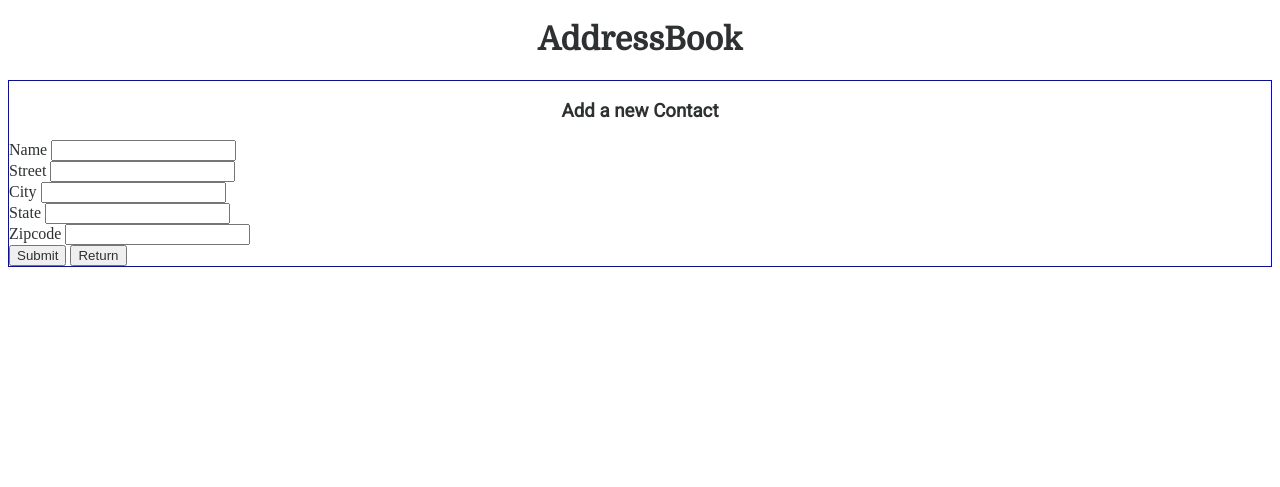
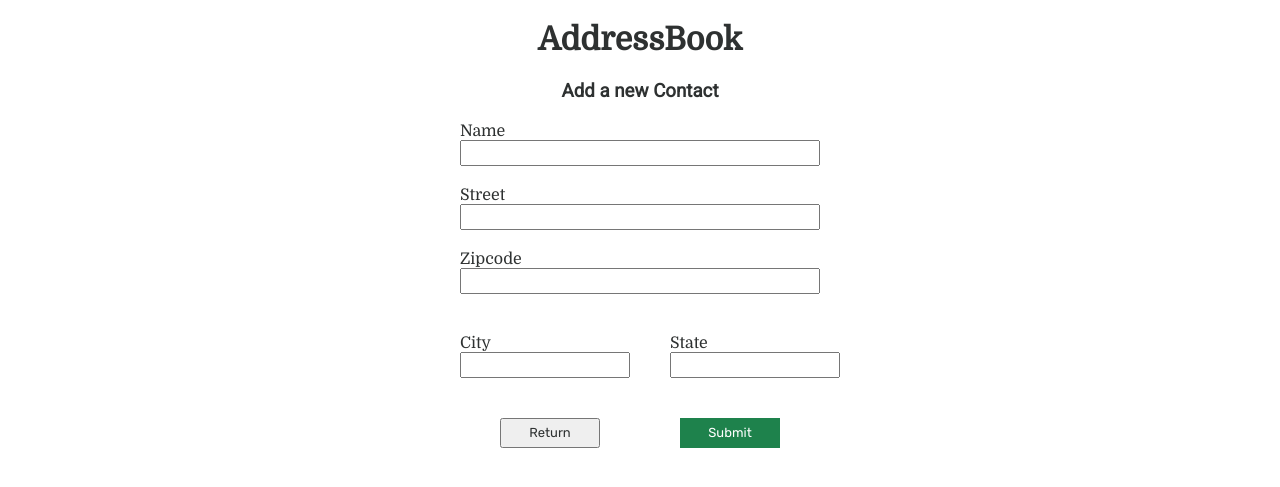
Before and after one commit to brucekchung/addressbook, a Flask app: page /addcontact in a window 1280 px wide. Shown: the top 487 px of the page. Run offline with Flask 2, Linux system fonts and the light colour scheme.

Commit message:
Style add contacts

```diff
--- a/application/static/styles/styles.css
+++ b/application/static/styles/styles.css
@@ -32,8 +32,15 @@ button:hover {
   font-size: 13px;
 }
 
-.add-contact-link {
+.add-contact-link,
+.return-link {
   text-decoration: none;
+}
+
+.button-wrapper {
+  padding: 20px;
+  display: flex;
+  justify-content: space-around;
 }
 
 .contacts-list {
@@ -50,6 +57,10 @@ button:hover {
   border-bottom: 1px solid #dadfe1;
   border-top: 1px solid ghostwhite;
   padding: 0 10px;
+}
+
+.contact:hover {
+  background: #dadfe1;
 }
 
 .contact-header {
@@ -90,10 +101,45 @@ button:hover {
 }
 
 .add-contact {
-  border: 1px solid blue;
+  width: 400px;
+  margin: 0 auto;
+}
+
+.label {
+  font-family: 'Domine', serif;
+}
+
+.form-input {
+  font-family: 'Roboto', sans-serif;
+  font-size: 14px;
+  padding: 3px;
+}
+
+.contact-form {
+  display: flex;
+  flex-direction: column;
+  margin: 20px;
+}
+
+.input-wrapper {
+  display: flex;
 }
 
 .add-contact h3 {
   text-align: center;
   font-family: 'Roboto', sans-serif;
 }
+
+.return-button,
+.add-button {
+  height: 30px;
+  width: 100px;
+  font-family: 'Rubik';
+  font-size: 13px;
+}
+
+.add-button {
+  background: #1e824c;
+  border: none;
+  color: white;
+}
--- a/application/templates/addcontact.html
+++ b/application/templates/addcontact.html
@@ -18,6 +18,12 @@
       {{ contact.street(class="form-input") }}
     </div>
     <div class="contact-form">
+      {{ contact.zipcode.label(class="label") }}
+      {{ contact.zipcode(class="form-input  zipcode-input") }}
+    </div>
+
+    <div class="input-wrapper">
+      <div class="contact-form">
         {{ contact.city.label(class="label") }}
         {{ contact.city(class="form-input  city-input") }}
       </div>
@@ -25,15 +31,17 @@
         {{ contact.state.label(class="label") }}
         {{ contact.state(class="form-input  state-input") }}
       </div>
-    <div class="contact-form">
-      {{ contact.zipcode.label(class="label") }}
-      {{ contact.zipcode(class="form-input  zipcode-input") }}
     </div>
 
-    <button type="submit">Submit</button>
-    <a href="/">
-      <button type="button">Return</button>
+    <div class="button-wrapper">
+      <button type="button" class="return-button">
+        <a href="/" class="return-link">
+          Return
         </a>
+      </button>
+
+      <button type="submit" class="add-button">Submit</button>
+    </div>
 
   </form>
 </div>
```
Also changed, not shown: application/site.db. Lines whose indentation alone changed are shown as unchanged.
